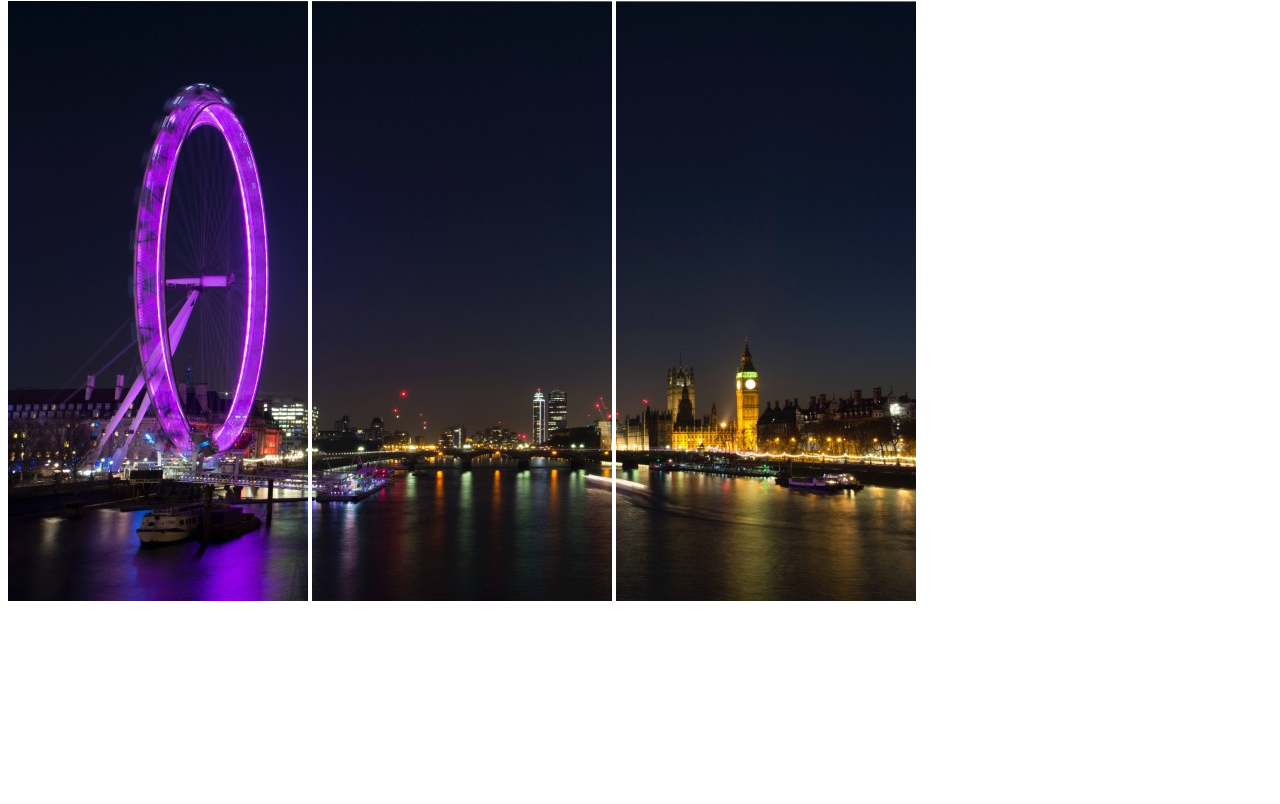
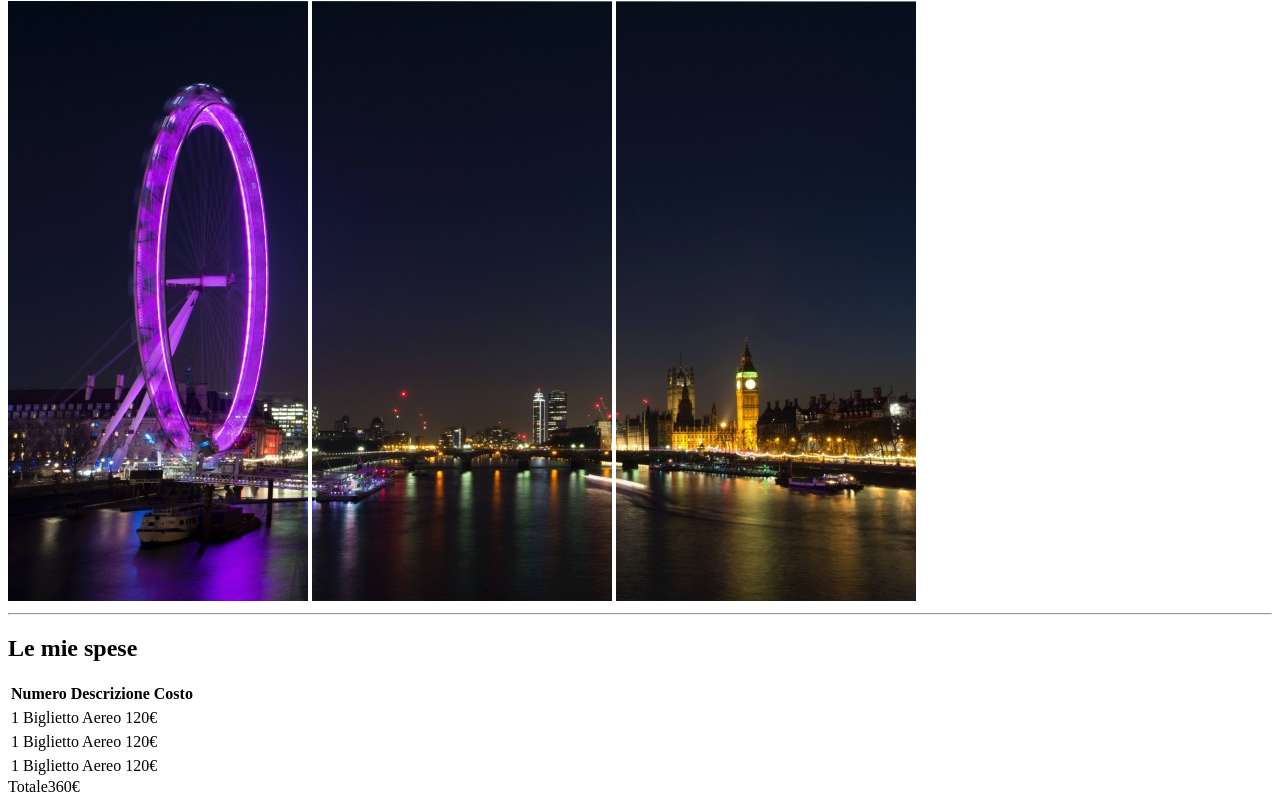
Before and after one commit to AndreaZenz/html-london-trip, a plain HTML site: page index.html in a window 1280 px wide. Shown: the part 79-883 px from the top of the page. Before the commit the page ends 800 px from the top, so only its background shows below. Drawn offline with Linux system fonts and the light colour scheme.

Commit message:
add table

```diff
--- a/index.html
+++ b/index.html
@@ -13,10 +13,44 @@
             <img src="img\pexels-bill-emrich-230794-0.jpg" alt="ruota panoramica">
             <img src="img\pexels-bill-emrich-230794-1.jpg" alt="lodra centrale">
             <img src="img\pexels-bill-emrich-230794-2.jpg" alt="big ben tower">
+            <hr>
 
         </header>
+<!-- Le mie spese -->
+        <main>
 
-        <main>
+            <h2>Le mie spese</h2>
+            <!-- intestazione tabella -->
+            <table>
+                <th>Numero</th>
+                <th>Descrizione</th>
+                <th>Costo</th>
+            </table>
+            <!-- contenuto tabella -->
+            <table>
+                <td>1</td>
+                <td>Biglietto Aereo</td>
+                <td>120€</td>
+            </table>
+
+            <table>
+                <td>1</td>
+                <td>Biglietto Aereo</td>
+                <td>120€</td>
+            </table>
+
+            <table>
+                <td>1</td>
+                <td>Biglietto Aereo</td>
+                <td>120€</td>
+            </table>
+
+            <table>
+                <tfoot>Totale</tfoot>
+                <tr></tr>
+                <tfoot>360€</tfoot>
+            </table>
+
 
         </main>
 
```
